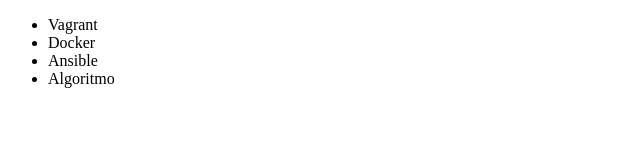
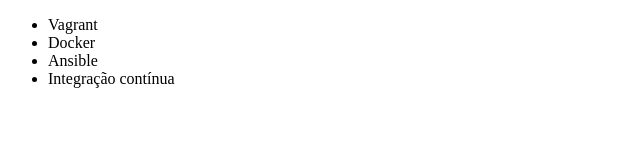
Before and after one commit to MaryCoast/Alura-Git, a plain HTML site: page index.html in a window 1280 px wide. Shown: the full height of the page, 0-640 px from the left. Drawn offline with Linux system fonts and the light colour scheme.

Commit message:
Renomeando curso de integração continua

```diff
--- a/index.html
+++ b/index.html
@@ -9,7 +9,7 @@
             <li>Vagrant</li>
             <li>Docker</li>
             <li>Ansible</li>
-            <li>Algoritmo</li>
+            <li>Integração contínua</li>
         </ul>
     </body>
 
```
